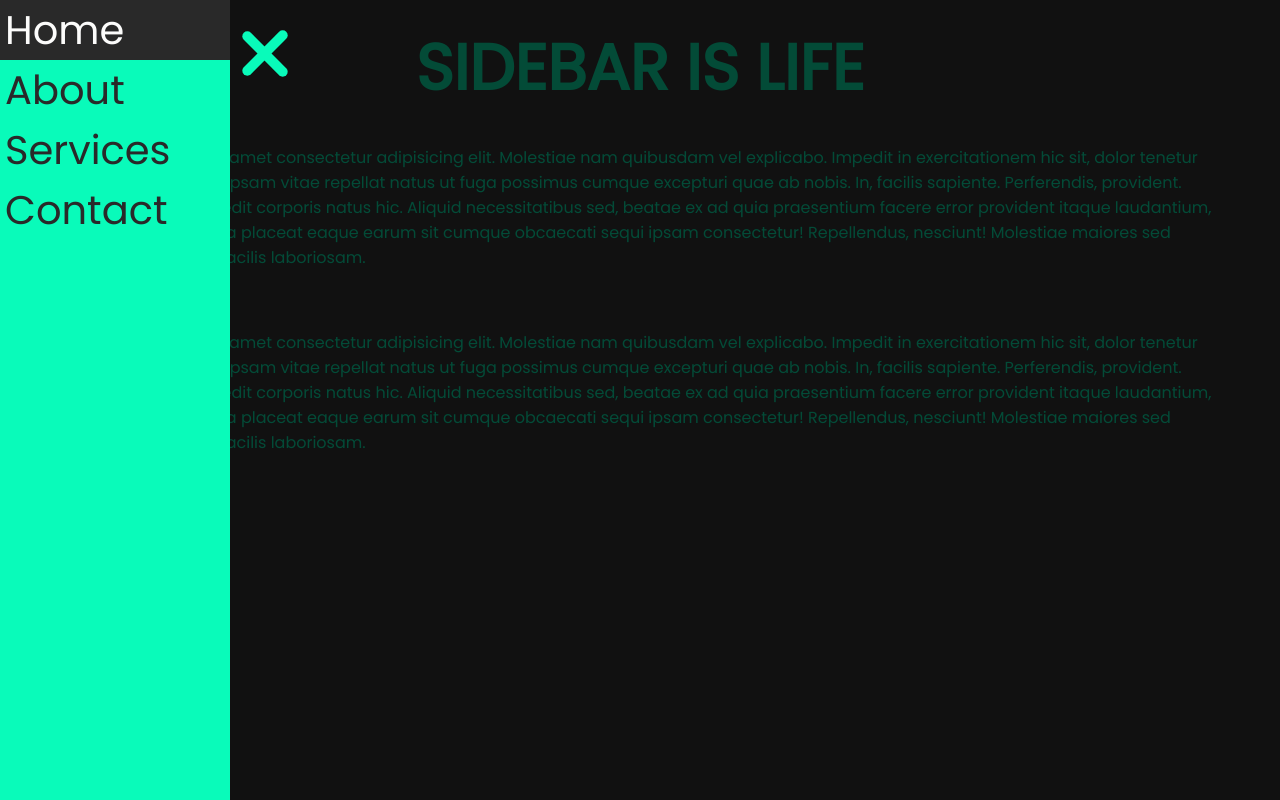
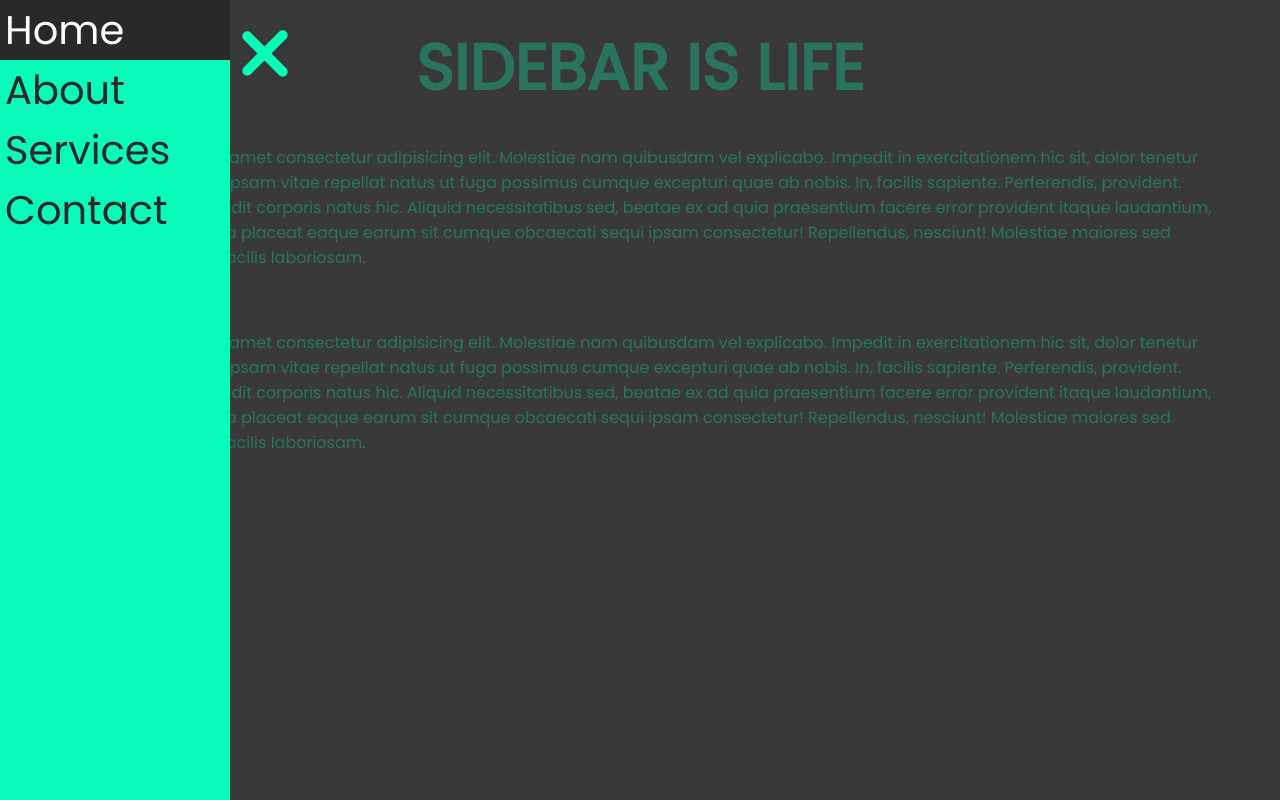
Before and after one commit to KEVIN-BRET/Sidebar, a plain HTML site: page index.html in a window 1280 px wide. Both pictures are taken after a click on the element 35 px from the left and 55 px from the top of the page. Drawn offline with Linux system fonts and the light colour scheme.

Commit message:
Correction : content opacity

```diff
--- a/index.js
+++ b/index.js
@@ -2,13 +2,12 @@
 
 // Side bar :
 const sideBar = document.querySelector(".side-bar");
-// Filtre opaque devant le contenu :
-const darkFilter = document.querySelector(".dark-filter");
+// Contenu :
+const content = document.querySelector(".content");
 
 // Ouverture/fermeture de la sidebar au click sur hamburger :
 btn.addEventListener("click", () => {
   sideBar.classList.toggle("visible");
-  darkFilter.classList.toggle("dark-filter-on");
   // apparence du "burger" !
   btn.classList.toggle("open");
 });
@@ -16,9 +15,8 @@ btn.addEventListener("click", () => {
 // Ranger la sidebar si on click sur le contenu principal
 
 // Disparition de la sidebar au click à coté :
-darkFilter.addEventListener("click", () => {
+content.addEventListener("click", () => {
   sideBar.classList.toggle("visible");
-  darkFilter.classList.toggle("dark-filter-on");
   // apparence du "burger" !
   btn.classList.remove("open");
 });
--- a/style.css
+++ b/style.css
@@ -36,16 +36,12 @@ p {
 .visible {
   left: 0px;
 }
-.dark-filter-on {
-  position: fixed;
-  display: flex;
-  top: 0;
-  left: 0;
-  width: 100%;
-  height: 100%;
-  transition: 0.5s ease-out;
-  background: rgba(0, 0, 0, 0.7);
+
+/* opacité du content */
+.visible ~ .content {
+  opacity: 0.3;
 }
+
 /**------------*/
 .toggle-btn {
   /* border: 2px solid white; */
```
